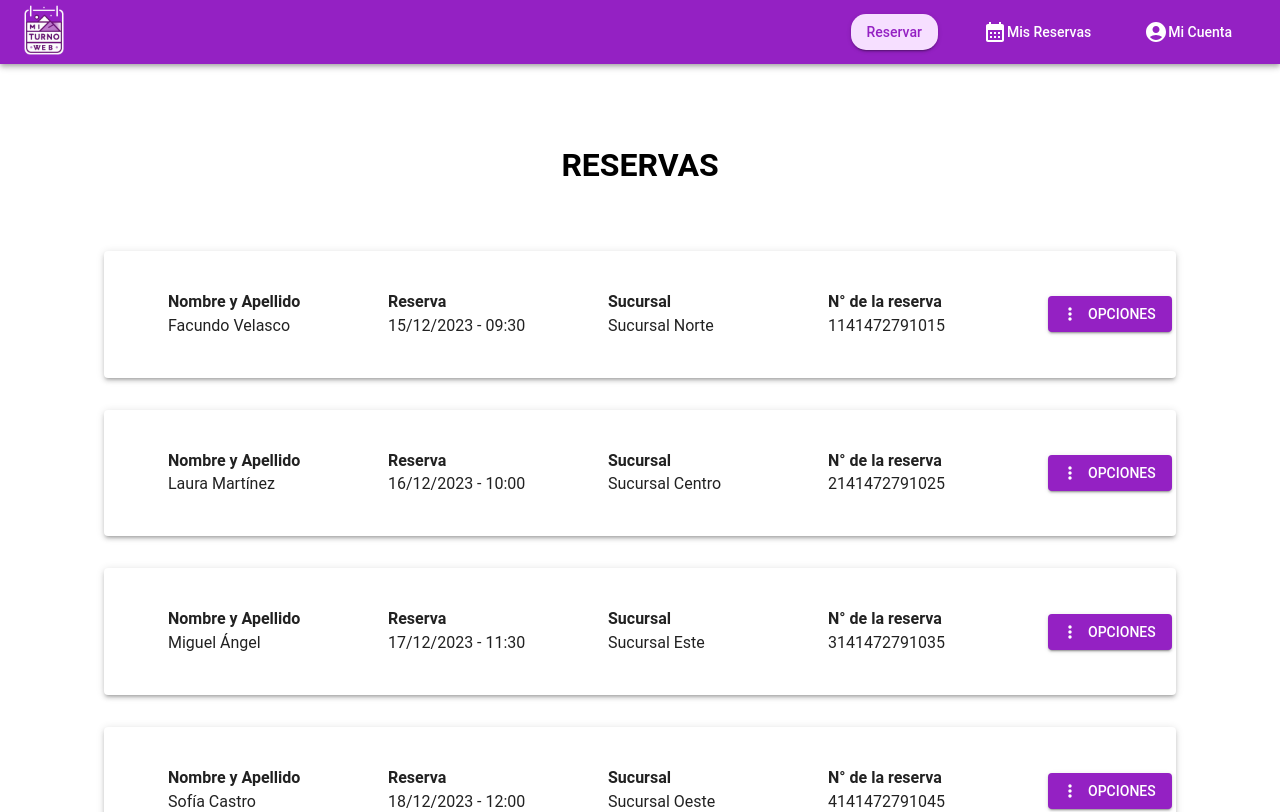
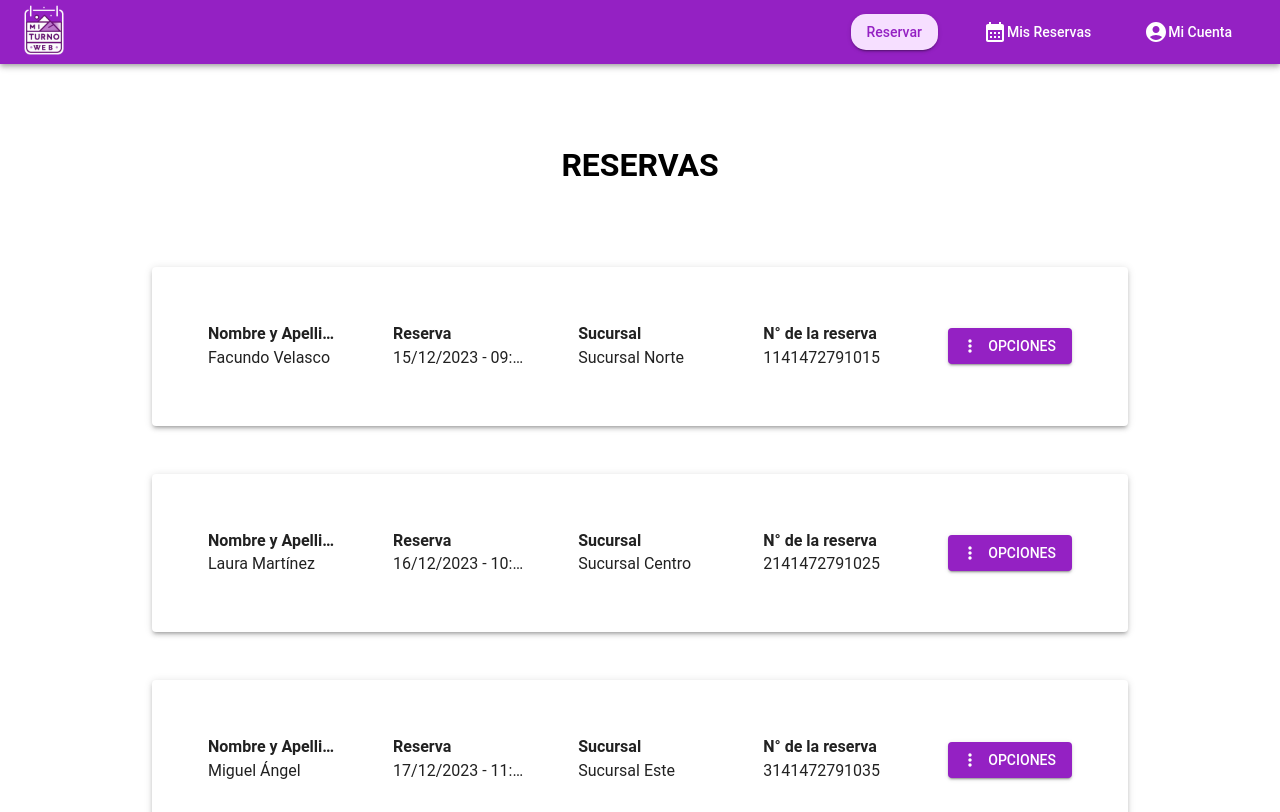
Before and after one commit to javiertrombetta/p5-front-mi-turno, a Next.js app: page /reservation in a window 1280 px wide. Shown: the top 812 px of the page. Built offline with nearby package versions, Linux system fonts and the light colour scheme.

Commit message:
bugfix: ListCard resposive design

```diff
--- a/package.json
+++ b/package.json
@@ -9,6 +9,7 @@
     "lint": "next lint"
   },
   "dependencies": {
+    "@date-io/dayjs": "^2.17.0",
     "@emotion/react": "^11.11.1",
     "@emotion/styled": "^11.11.0",
     "@mui/icons-material": "^5.14.18",
--- a/src/commons/ListCard.jsx
+++ b/src/commons/ListCard.jsx
@@ -5,8 +5,6 @@ import MoreVertIcon from '@mui/icons-material/MoreVert';
 function ListCard({ data, columns, columnMappings, buttonLabel, onButtonClick, buttonIcon, buttonType, dropdownOptions }) {
   const [anchorEl, setAnchorEl] = React.useState(null);
   const open = Boolean(anchorEl);
-
-  const columnWidth = Math.floor(12 / columns.length);
 
   const handleClick = (event) => {
     setAnchorEl(event.currentTarget);
@@ -17,29 +15,25 @@ function ListCard({ data, columns, columnMappings, buttonLabel, onButtonClick, b
   };
 
   return (
-    <Card sx={{ my: 4, py: 5, px: 8 }} elevation={3}>
+    <Card sx={{ m: 6, p: 7 }} elevation={3}>
       <Grid container spacing={2} alignItems="center" justifyContent="space-between">
         {columns.map((column, index) => (
-          <Grid item xs={columnWidth-1} key={index}>
-            <Typography variant="body2">{column}</Typography>
-            <Typography>
+          <Grid item xs={12} sm={2} key={index}>
+            <Typography variant="body2" noWrap>{column}</Typography>
+            <Typography noWrap>
               {data[columnMappings[column]] || 'No informado'}
             </Typography>
           </Grid>
         ))}
-        <Grid item xs={1}>
+        <Grid item xs={12} sm={'auto'}>
           {buttonType === 'dropdown' ? (
             <>
               <Button variant="contained" onClick={handleClick} startIcon={<MoreVertIcon />}>
-                  {buttonLabel}
-                </Button>
-                <Menu anchorEl={anchorEl} open={open} onClose={handleClose}>
+                {buttonLabel}
+              </Button>
+              <Menu anchorEl={anchorEl} open={open} onClose={handleClose}>
                 {dropdownOptions(data).map((option, index) => (
-                  <MenuItem
-                    key={index}
-                    onClick={() => { option.action(); handleClose(); }}
-                    sx={option.style}
-                  >
+                  <MenuItem key={index} onClick={() => { option.action(); handleClose(); }} sx={option.style}>
                     <Box sx={{ display: 'flex', alignItems: 'center', gap: 1 }}>
                       {option.icon}
                       <Typography variant="inherit">{option.label}</Typography>
--- a/src/components/Calendar.jsx
+++ b/src/components/Calendar.jsx
@@ -3,10 +3,14 @@ import * as React from "react";
 import { LocalizationProvider } from "@mui/x-date-pickers/LocalizationProvider";
 import { AdapterDayjs } from "@mui/x-date-pickers/AdapterDayjs";
 import { DateCalendar } from "@mui/x-date-pickers/DateCalendar";
+import dayjs from "dayjs";
+import "dayjs/locale/es";
+
+dayjs.locale('es');
 
 export default function BasicDateCalendar() {
   return (
-    <LocalizationProvider dateAdapter={AdapterDayjs}>
+    <LocalizationProvider dateAdapter={AdapterDayjs} locale="es">
       <DateCalendar />
     </LocalizationProvider>
   );
```
Also changed, not shown: 1 other file (tests, documents, lock files or other folders).
